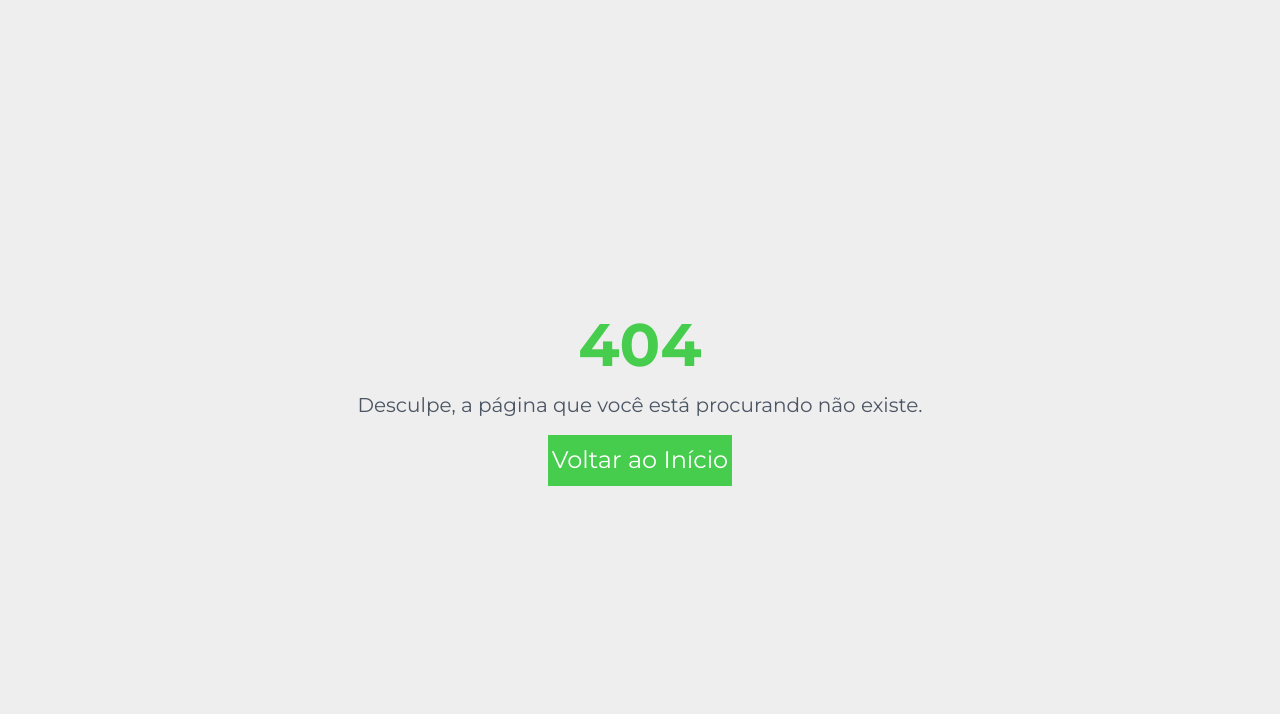
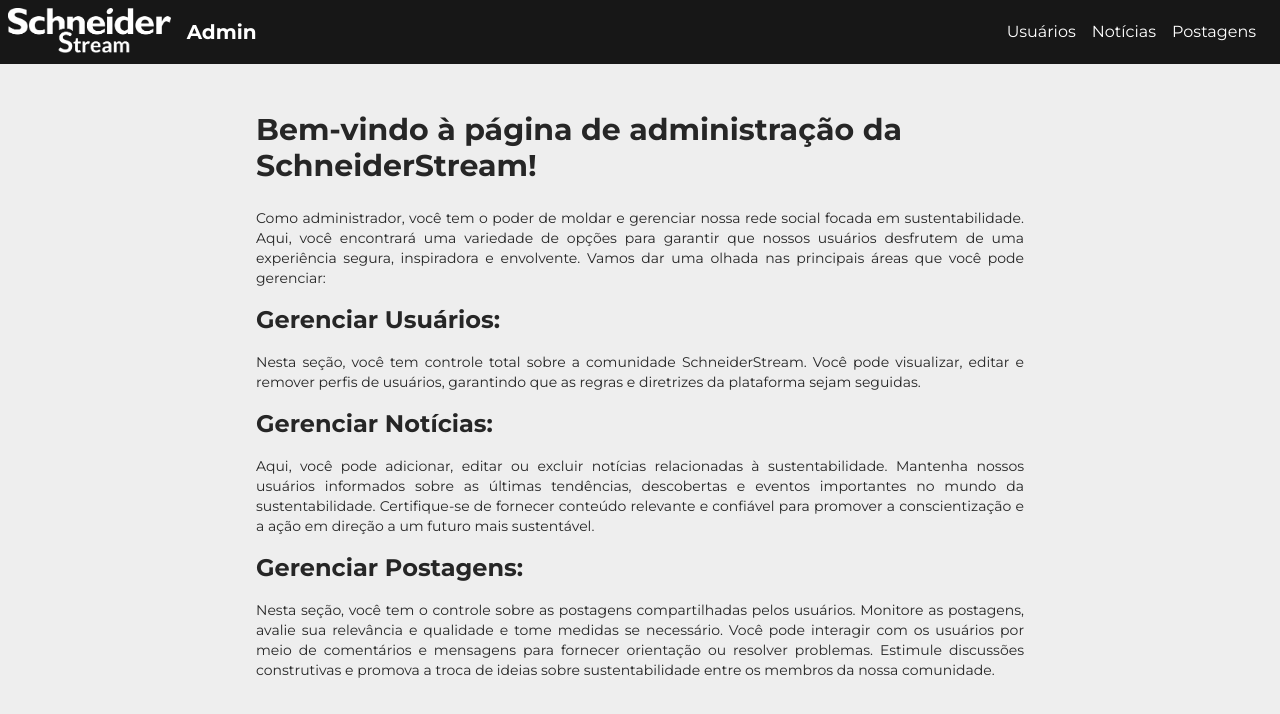
Before and after one commit to fiorellamejico/challenge-fiap, a React (Vite) app in the folder challenge-schneider/: page /admin in a window 1280 px wide. Before the commit this address had no page. Shown: the top 714 px of the page. Built offline with nearby package versions, Linux system fonts and the light colour scheme; a web font is replaced by a local one.

Commit message:
Iniciando rota /admin

```diff
--- /dev/null
+++ b/challenge-schneider/src/componentes/adminHeader/HeaderAdmin.jsx
@@ -0,0 +1,19 @@
+import logo from '../../../public/schneider-logo-white.png'
+
+export default function HeaderAdmin() {
+    return (
+        <header className=" flex justify-between h-18 bg-neutral-900 text-white w-full">
+            <div className=' m-2 flex items-center justify-center h-full'>
+                <img className='h-12' src={logo} alt="logo Schneider" />
+                <p className=' ml-4 select-none text-xl font-bold '>Admin</p>
+            </div>
+            <nav className='  h-18 w-fit p-2 flex justify-center items-center'>
+                <ul className=' flex h-full justify-center items-center mr-4'>
+                    <li className=' cursor-pointer ml-4 hover:underline'>Usuários</li>
+                    <li className=' cursor-pointer ml-4 hover:underline'>Notícias</li>
+                    <li className=' cursor-pointer ml-4 hover:underline'>Postagens</li>
+                </ul>
+            </nav>
+        </header>
+    )
+}
--- /dev/null
+++ b/challenge-schneider/src/pages/paginaAdmin/index.jsx
@@ -0,0 +1,24 @@
+
+
+export default function PaginaAdmin() {
+    return (
+        <><main className=" mt-12 text-neutral-800 flex flex-col items-center justify-center">
+            <div className="w-3/5">
+                <h1 className=" text-3xl font-bold mb-6">Bem-vindo à página de administração da SchneiderStream!</h1>
+
+                <p className="text-justify mb-4 text-sm">Como administrador, você tem o poder de moldar e gerenciar nossa rede social focada em sustentabilidade. Aqui, você encontrará uma variedade de opções para garantir que nossos usuários desfrutem de uma experiência segura, inspiradora e envolvente. Vamos dar uma olhada nas principais áreas que você pode gerenciar:</p>
+
+                <h2 className="text-2xl font-bold mb-4">Gerenciar Usuários:</h2>
+                <p className="text-justify mb-4 text-sm">Nesta seção, você tem controle total sobre a comunidade SchneiderStream. Você pode visualizar, editar e remover perfis de usuários, garantindo que as regras e diretrizes da plataforma sejam seguidas. </p>
+
+                <h2 className="text-2xl font-bold mb-4">Gerenciar Notícias:</h2>
+                <p className="text-justify mb-4 text-sm">Aqui, você pode adicionar, editar ou excluir notícias relacionadas à sustentabilidade. Mantenha nossos usuários informados sobre as últimas tendências, descobertas e eventos importantes no mundo da sustentabilidade. Certifique-se de fornecer conteúdo relevante e confiável para promover a conscientização e a ação em direção a um futuro mais sustentável.</p>
+
+                <h2 className="text-2xl font-bold mb-4">Gerenciar Postagens:</h2>
+                <p className="text-justify mb-4 text-sm">Nesta seção, você tem o controle sobre as postagens compartilhadas pelos usuários. Monitore as postagens, avalie sua relevância e qualidade e tome medidas se necessário. Você pode interagir com os usuários por meio de comentários e mensagens para fornecer orientação ou resolver problemas. Estimule discussões construtivas e promova a troca de ideias sobre sustentabilidade entre os membros da nossa comunidade.</p>
+            </div>
+        </main>
+        </>
+    )
+
+}
--- a/challenge-schneider/src/routes/appRouter.jsx
+++ b/challenge-schneider/src/routes/appRouter.jsx
@@ -6,6 +6,7 @@ import PaginaInicial from '../pages/paginaInicial/index';
 import RotaInfo from './rotaInfo';
 import Pagina404 from '../pages/pagina404/pagina404';
 import EsqueciSenha from '../pages/paginaInicial/esqueciSenha';
+import RotaAdmin from './rotaAdmin';
 
 export default function AppRouter() {
     return (
@@ -16,6 +17,7 @@ export default function AppRouter() {
                 <Route path="/cadastro/*" element={<RotaCadastro />} />
                 <Route path="/postagens/*" element={<RotaPostagens />} />
                 <Route path='/info/*' element={<RotaInfo />} />
+                <Route path='/admin/*' element={<RotaAdmin />} />
                 <Route path="*" element={<Pagina404 />} />
             </Routes>
         </Router>
--- /dev/null
+++ b/challenge-schneider/src/routes/rotaAdmin.jsx
@@ -0,0 +1,15 @@
+// eslint-disable-next-line no-unused-vars
+import { BrowserRouter as Router, Route, Routes } from 'react-router-dom';
+import PaginaAdmin from '../pages/paginaAdmin';
+import HeaderAdmin from '../componentes/adminHeader/HeaderAdmin';
+
+export default function RotaAdmin() {
+    return (
+        <>
+            <HeaderAdmin />
+            <Routes path='/'>
+                <Route index="/" Component={PaginaAdmin} />
+            </Routes>
+        </>
+    )
+}
```
